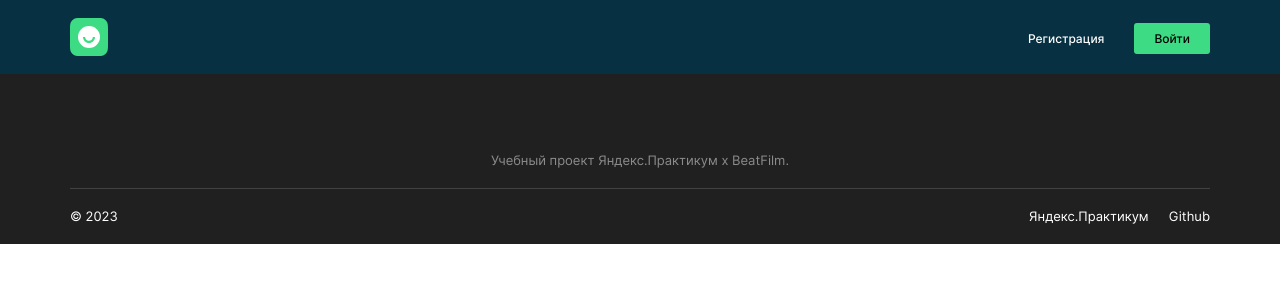
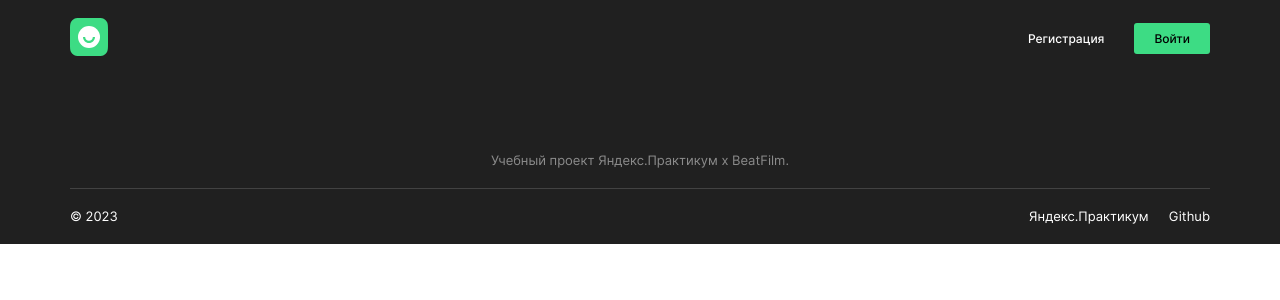
Before and after one commit to Sibisov-Artem/movies-explorer-frontend, a React (Create React App) app: page /movies in a window 1280 px wide. Shown: the top 300 px of the page. Built offline with nearby package versions, Linux system fonts and the light colour scheme.

Commit message:
feat: создать логику для Header`a по установке цвета его бэкграунда в зависимости от маршрута по роутам

```diff
--- a/src/components/Header/Header.css
+++ b/src/components/Header/Header.css
@@ -1,9 +1,16 @@
 .header {
-  background-color: #073042;
   display: flex;
   justify-content: space-between;
   padding-top: 18px;
   padding-bottom: 18px;
+}
+
+.header__background_theme_main {
+  background-color: #073042;
+}
+
+.header__background_theme_other {
+  background-color: #202020;
 }
 
 .header__logo {
--- a/src/components/Header/Header.jsx
+++ b/src/components/Header/Header.jsx
@@ -1,13 +1,32 @@
 import './Header.css';
+import { useLocation } from 'react-router-dom';
 
 import Navigation from '../Navigation/Navigation';
 
+// Нужна логика, когда находмися в Main то бэкграунд темно-синий
+// В остальных случаях кроме 404, логин, регистрации (где хэдера нет вовсе) - хэдер
+// темно-серый. Нужно создать класс для хэдера для этого случая
+
 function Header() {
+
+  const location = useLocation();
+
   return (
-    <header className="header section">
-      <div className="header__logo"></div>
-      <Navigation />
-    </header>
+    <>
+      {location.pathname === "/" ||
+        location.pathname === "/movies" ||
+        location.pathname === "/saved-movies" ||
+        location.pathname === "/profile" ?
+        (
+          <header className={`header section header__background_theme_${location.pathname === "/" ? "main" : "other"}`}>
+            <div className="header__logo"></div>
+            <Navigation />
+          </header>
+        ) : (
+          null
+        )}
+    </>
+
   );
 }
 
```
